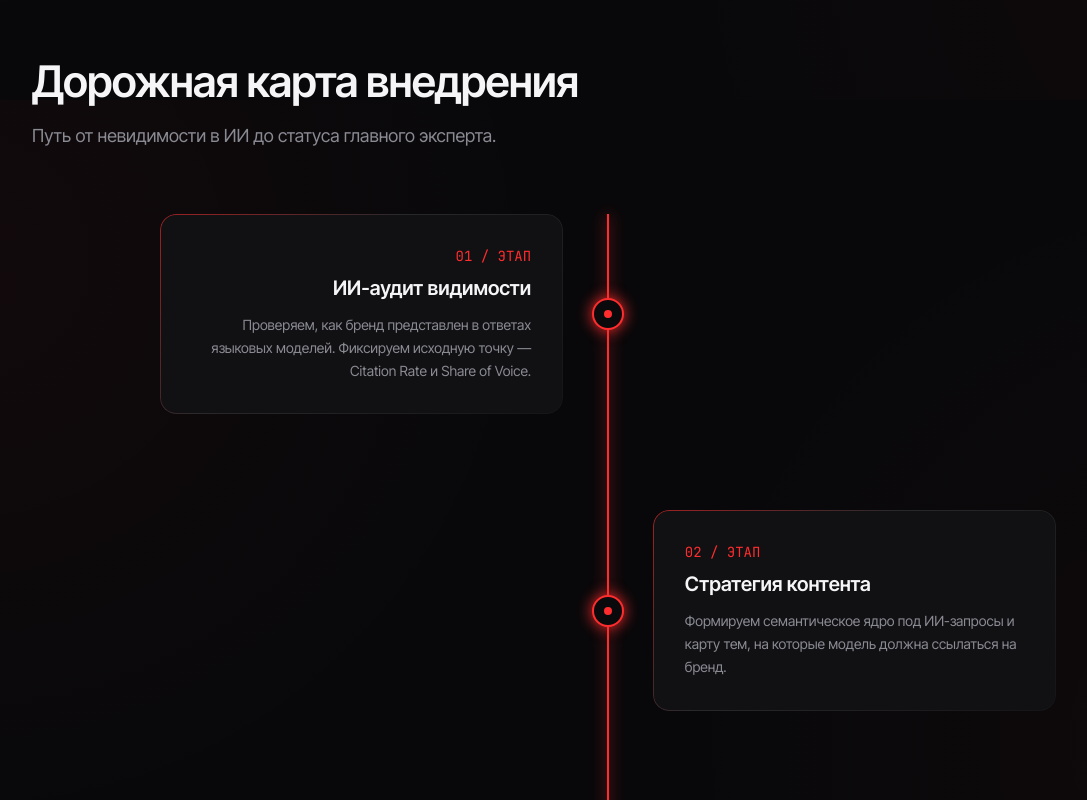
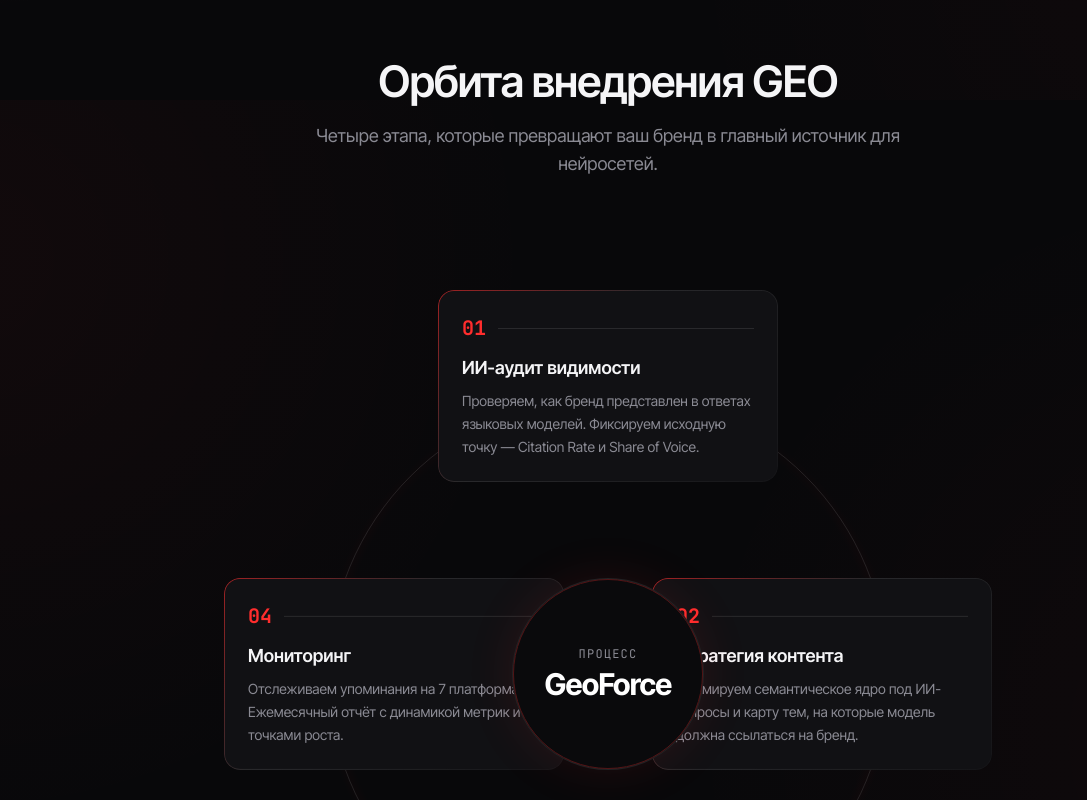
Before and after one commit to Sharhost/geoforce, a Next.js app: page / in a window 1280 px wide. Shown: the part 3100-3900 px from the top of the page, without its empty margins (32-1119 px from the left). Built offline with nearby package versions, Linux system fonts and the light colour scheme.

Commit message:
Update Methodology.tsx

```diff
--- a/components/sections/Methodology.tsx
+++ b/components/sections/Methodology.tsx
@@ -1,5 +1,6 @@
 "use client";
 
+import { useState } from "react";
 import { motion } from "framer-motion";
 
 const steps = [
@@ -13,67 +14,140 @@ const methodologyJsonLd = {
   "@context": "https://schema.org",
   "@type": "HowTo",
   "name": "Четыре шага до видимости в ИИ",
-  "step": steps.map((s, i) => ({ "@type": "HowToStep", "position": i + 1, "name": s.t, "text": s.d }))
+  "description": "Последовательный процесс GEO-продвижения от аудита до измеримого результата.",
+  "step": steps.map((s, i) => ({
+    "@type": "HowToStep",
+    "position": i + 1,
+    "name": s.t,
+    "text": s.d
+  }))
 };
 
 export function Methodology() {
+  const [hoveredIdx, setHoveredIdx] = useState<number | null>(null);
+
   return (
     <section id="methodology" className="section relative overflow-hidden">
       <script type="application/ld+json" dangerouslySetInnerHTML={{ __html: JSON.stringify(methodologyJsonLd) }} />
 
       <div className="container-x">
-        <motion.div initial={{ opacity: 0, y: 20 }} whileInView={{ opacity: 1, y: 0 }} viewport={{ once: true }}>
-          <h2 className="h2 mb-4">Дорожная карта внедрения</h2>
-          <p className="mb-16 text-lg max-w-2xl" style={{ color: "var(--muted)" }}>
-            Путь от невидимости в ИИ до статуса главного эксперта.
+        <motion.div
+          initial={{ opacity: 0, y: 20 }}
+          whileInView={{ opacity: 1, y: 0 }}
+          viewport={{ once: true, margin: "-50px" }}
+          transition={{ duration: 0.7, ease: [0.22, 1, 0.36, 1] }}
+          className="text-center mb-16 lg:mb-24"
+        >
+          <h2 className="h2 mb-4">Орбита внедрения GEO</h2>
+          <p className="text-lg max-w-2xl mx-auto" style={{ color: "var(--muted)" }}>
+            Четыре этапа, которые превращают ваш бренд в главный источник для нейросетей.
           </p>
         </motion.div>
 
-        <div className="relative max-w-4xl mx-auto">
+        {/* ДЕСКТОПНАЯ ВЕРСИЯ (Круг) */}
+        <div className="hidden lg:flex justify-center items-center relative w-full aspect-square max-w-[800px] mx-auto">
 
-          {/* Вертикальная линия пути (на десктопе) */}
-          <div className="hidden md:block absolute left-1/2 top-0 bottom-0 w-[2px] bg-white/5 -translate-x-1/2" />
+          {/* Фоновое кольцо (Орбита) */}
+          <motion.div
+            className="absolute inset-[15%] rounded-full border border-white/10"
+            initial={{ rotate: -90, scale: 0.8, opacity: 0 }}
+            whileInView={{ rotate: 0, scale: 1, opacity: 1 }}
+            viewport={{ once: true }}
+            transition={{ duration: 1.5, ease: "easeOut" }}
+          >
+            {/* Пунктирное свечение на кольце */}
+            <div className="absolute inset-0 rounded-full border border-[var(--red)] opacity-20 blur-sm" />
 
-          {/* Анимированная красная линия */}
+            {/* Вращающаяся точка на орбите */}
+            <motion.div
+              className="absolute top-1/2 -right-1 w-2 h-2 rounded-full bg-[var(--red)] shadow-[0_0_15px_var(--red)] -translate-y-1/2"
+              animate={{ rotate: 360 }}
+              transition={{ repeat: Infinity, duration: 15, ease: "linear" }}
+              style={{ transformOrigin: "center" }}
+            />
+          </motion.div>
+
+          {/* Центральный узел */}
           <motion.div
-            className="hidden md:block absolute left-1/2 top-0 w-[2px] bg-[var(--red)] -translate-x-1/2 origin-top shadow-[0_0_15px_var(--red)]"
-            initial={{ height: 0 }}
-            whileInView={{ height: "100%" }}
-            viewport={{ once: true, margin: "-100px" }}
-            transition={{ duration: 2, ease: "easeInOut" }}
-          />
+            className="relative z-10 w-48 h-48 rounded-full bg-[#0A0A0C] border border-white/10 flex flex-col items-center justify-center shadow-[0_0_50px_rgba(255,45,45,0.1)]"
+            initial={{ scale: 0 }}
+            whileInView={{ scale: 1 }}
+            viewport={{ once: true }}
+            transition={{ duration: 0.8, type: "spring" }}
+          >
+            <div className="absolute inset-0 rounded-full border border-[var(--red)] opacity-30 animate-ping" style={{ animationDuration: '4s' }} />
+            <span className="mono text-xs tracking-widest uppercase mb-1" style={{ color: "var(--muted)" }}>Процесс</span>
+            <span className="text-3xl font-bold text-white tracking-tight">GeoForce</span>
+          </motion.div>
 
-          <div className="space-y-12 md:space-y-24">
-            {steps.map((step, i) => {
-              const isEven = i % 2 === 0;
-              return (
-                <motion.div
-                  key={step.n}
-                  className={`relative flex flex-col md:flex-row items-center gap-8 ${isEven ? "md:flex-row" : "md:flex-row-reverse"}`}
-                  initial={{ opacity: 0, y: 30 }} whileInView={{ opacity: 1, y: 0 }} viewport={{ once: true, margin: "-50px" }} transition={{ delay: i * 0.2 }}
-                >
-                  {/* Текстовая карточка */}
-                  <div className={`w-full md:w-[45%] ${isEven ? "md:text-right" : "md:text-left"}`}>
-                    <div className="gradient-card p-6 md:p-8 relative group hover:-translate-y-1 transition-transform">
-                      <div className="mono text-[var(--red)] text-sm mb-2">{step.n} / ЭТАП</div>
-                      <h3 className="text-xl font-semibold mb-3">{step.t}</h3>
-                      <p className="text-sm leading-relaxed" style={{ color: "var(--muted)" }}>{step.d}</p>
-                    </div>
-                  </div>
+          {/* Карточки шагов по кругу */}
+          {/* Верхняя (01) */}
+          <div className="absolute top-[2%] left-1/2 -translate-x-1/2 w-[340px]">
+            <StepCard step={steps[0]} isHovered={hoveredIdx === 0} onHover={() => setHoveredIdx(0)} delay={0.2} />
+          </div>
 
-                  {/* Точка на линии */}
-                  <div className="absolute left-1/2 -translate-x-1/2 w-8 h-8 rounded-full bg-[#0A0A0C] border-2 border-[var(--red)] flex items-center justify-center z-10 shadow-[0_0_15px_var(--red)] hidden md:flex">
-                    <div className="w-2 h-2 rounded-full bg-[var(--red)]" />
-                  </div>
+          {/* Правая (02) */}
+          <div className="absolute top-1/2 right-[2%] -translate-y-1/2 w-[340px]">
+            <StepCard step={steps[1]} isHovered={hoveredIdx === 1} onHover={() => setHoveredIdx(1)} delay={0.4} />
+          </div>
 
-                  {/* Пустая колонка для сетки */}
-                  <div className="hidden md:block w-[45%]" />
-                </motion.div>
-              );
-            })}
+          {/* Нижняя (03) */}
+          <div className="absolute bottom-[2%] left-1/2 -translate-x-1/2 w-[340px]">
+            <StepCard step={steps[2]} isHovered={hoveredIdx === 2} onHover={() => setHoveredIdx(2)} delay={0.6} />
+          </div>
+
+          {/* Левая (04) */}
+          <div className="absolute top-1/2 left-[2%] -translate-y-1/2 w-[340px]">
+            <StepCard step={steps[3]} isHovered={hoveredIdx === 3} onHover={() => setHoveredIdx(3)} delay={0.8} />
           </div>
         </div>
+
+        {/* МОБИЛЬНАЯ ВЕРСИЯ (Вертикальный таймлайн) */}
+        <div className="lg:hidden relative border-l border-white/10 ml-4 md:ml-8 space-y-8 pb-4">
+          {steps.map((step, i) => (
+            <motion.div
+              key={step.n}
+              className="relative pl-8 md:pl-12"
+              initial={{ opacity: 0, x: -20 }}
+              whileInView={{ opacity: 1, x: 0 }}
+              viewport={{ once: true, margin: "-50px" }}
+              transition={{ delay: i * 0.15 }}
+            >
+              {/* Точка на линии */}
+              <div className="absolute left-0 top-1.5 w-3 h-3 rounded-full bg-[#0A0A0C] border-2 border-[var(--red)] -translate-x-[6.5px] shadow-[0_0_10px_var(--red)]" />
+
+              <div className="mono text-sm font-semibold mb-1" style={{ color: "var(--red)" }}>{step.n} / ЭТАП</div>
+              <h3 className="text-xl font-semibold mb-2">{step.t}</h3>
+              <p className="text-sm leading-relaxed" style={{ color: "var(--muted)" }}>{step.d}</p>
+            </motion.div>
+          ))}
+        </div>
+
       </div>
     </section>
   );
 }
+
+// Выносим карточку в отдельный компонент для чистоты кода
+function StepCard({ step, isHovered, onHover, delay }: { step: any, isHovered: boolean, onHover: () => void, delay: number }) {
+  return (
+    <motion.div
+      initial={{ opacity: 0, scale: 0.9 }}
+      whileInView={{ opacity: 1, scale: 1 }}
+      viewport={{ once: true }}
+      transition={{ delay, duration: 0.5 }}
+      onMouseEnter={onHover}
+      onMouseLeave={() => onHover()} // Сброс при уходе (можно доработать логику)
+      className={`gradient-card p-6 relative transition-all duration-500 cursor-default ${
+        isHovered ? "scale-105 shadow-[0_0_30px_rgba(255,45,45,0.15)] bg-[#151518]" : "hover:scale-105"
+      }`}
+    >
+      <div className="flex items-center gap-3 mb-3">
+        <div className="mono text-xl font-bold" style={{ color: "var(--red)" }}>{step.n}</div>
+        <div className={`h-[1px] flex-1 transition-colors duration-300 ${isHovered ? "bg-[var(--red)]" : "bg-white/10"}`} />
+      </div>
+      <h3 className="text-lg font-semibold mb-2">{step.t}</h3>
+      <p className="text-sm leading-relaxed" style={{ color: "var(--muted)" }}>{step.d}</p>
+    </motion.div>
+  );
+}
```
